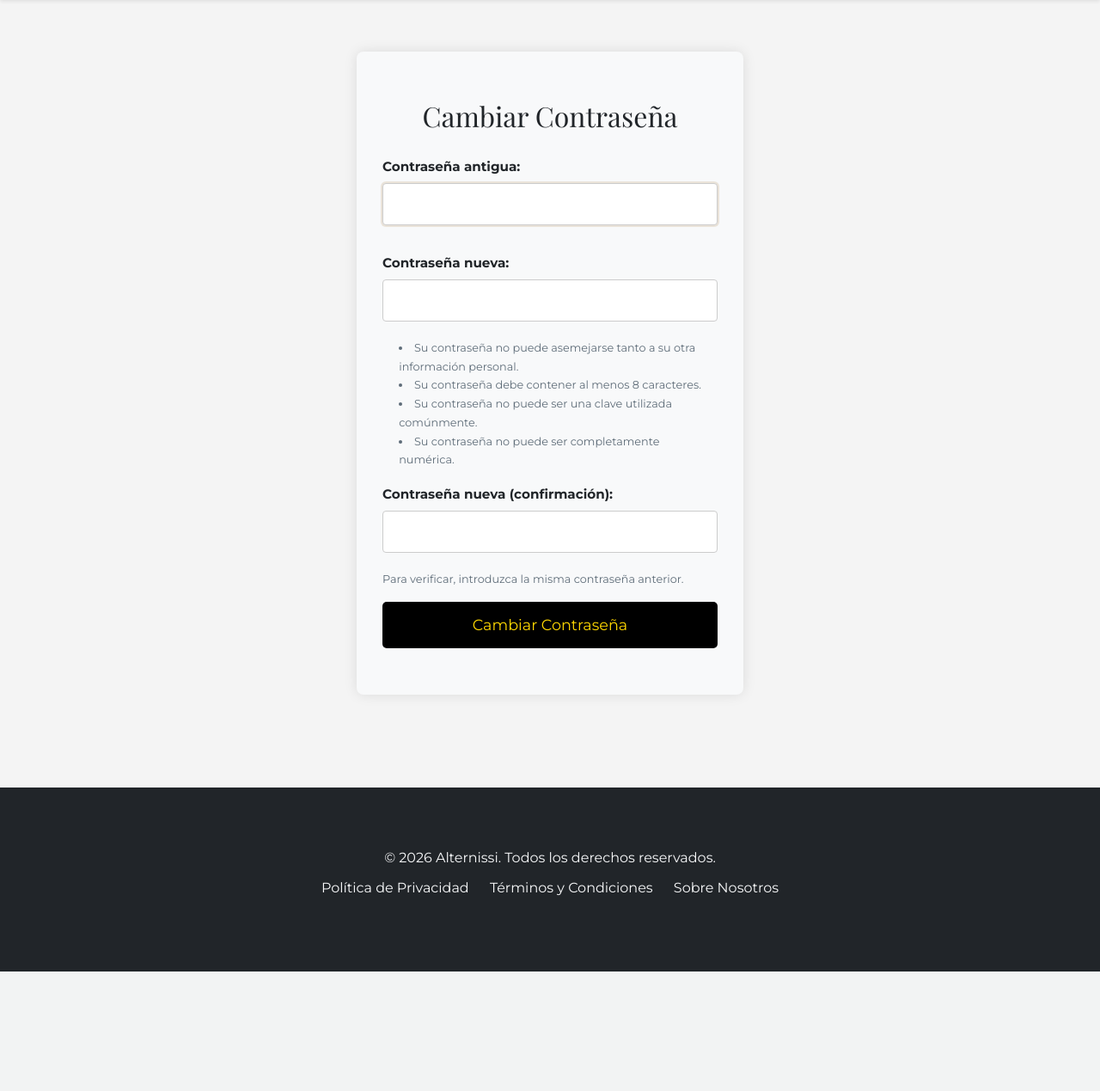
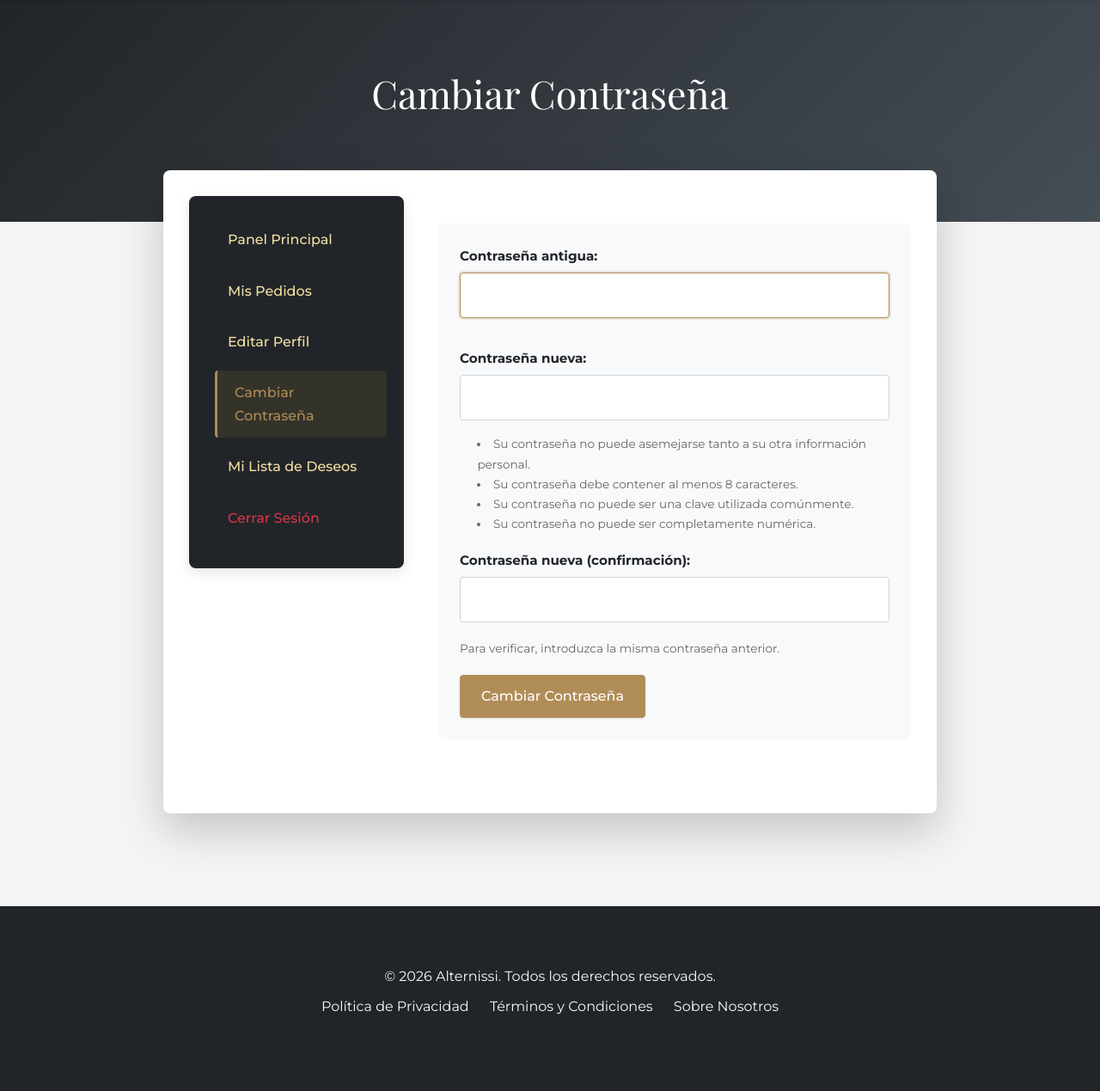
Before and after one commit to sergiorhvenetor/Alternissi, a Django app: page /cuenta/cambiar-password/ in a window 1280 px wide. Shown: the part 213-1482 px from the top of the page at 86% size. Before the commit the page ends 1343 px from the top, so only its background shows below. Run offline with Django 5.2, Linux system fonts and the light colour scheme; a user stored in the database is signed in; data comes from the database, SQL or seed files in the repository; both versions use the stored data as it was after the commit; some web fonts are replaced.

Commit message:
Implement overlapping 'on top' UI for dashboard and account pages
- Added 'header_banner' block to base.html for background banners.
- Created '.page-banner' CSS class for dark gradient hero backgrounds.
- Updated '.account-container' with negative margins and high z-index to create an overlap effect.
- Applied the new layout to Dashboard, Orders, Profile, Wishlist, and Password Change pages.
- Standardized account sidebar and unified styling across auth and cuenta templates.
- Moved inline success styles to centralized CSS.

Co-authored-by: sergiorhvenetor <118022314+sergiorhvenetor@users.noreply.github.com>

```diff
--- a/post/static/post/css/style.css
+++ b/post/static/post/css/style.css
@@ -687,10 +687,26 @@ form textarea::placeholder {
     margin-bottom: 0.5rem;
 }
 
+/* --- Banner de Página (para efecto de superposición) --- */
+.page-banner {
+    background: linear-gradient(135deg, var(--color-dark-gray) 0%, #454d55 100%);
+    padding: 60px 0 100px;
+    color: var(--color-white);
+    text-align: center;
+    position: relative;
+}
+
+.page-banner h1 {
+    color: var(--color-white);
+    margin: 0;
+    font-size: 2.8rem;
+    font-family: var(--font-secondary);
+}
+
 /* --- Panel de Cuenta y Dashboard --- */
 .account-container {
     max-width: 900px;
-    margin: -60px auto 40px;
+    margin: -80px auto 40px;
     padding: 30px;
     background-color: var(--white);
     border-radius: 8px;
@@ -820,6 +836,16 @@ form textarea::placeholder {
     margin-bottom: 30px;
     border-left: 4px solid var(--gold);
     animation: fadeIn 0.8s ease-out;
+}
+
+.welcome-box--success {
+    background-color: rgba(40, 167, 69, 0.1);
+    border-left-color: var(--color-success);
+}
+
+.welcome-box--success h2 {
+    color: var(--color-success);
+    border-bottom-color: var(--color-success);
 }
 
 .recent-orders-table, .orders-table {
--- a/post/templates/post/auth/password_change_form.html
+++ b/post/templates/post/auth/password_change_form.html
@@ -1,22 +1,34 @@
 {% extends "post/base.html" %}
+{% load static %}
+
 {% block title %}Cambiar Contraseña - {{ block.super }}{% endblock %}
-{% block extra_head %}
-{# Reutilizar estilos de auth-form-container de login.html/registro.html si es posible #}
-<style>
-    .auth-form-container { max-width: 450px; margin: 40px auto; padding: 30px; background-color: #f8f9fa; border-radius: 8px; box-shadow: 0 0 15px rgba(0,0,0,.1); }
-    .auth-form-container h1 { text-align: center; margin-bottom: 25px; font-size: 2em; }
-    .form-group { margin-bottom: 15px; }
-    .form-group label { display: block; margin-bottom: 6px; font-weight: bold; }
-    .form-group input[type="password"] { width: 100%; padding: 10px; border: 1px solid #ccc; border-radius: 4px; box-sizing: border-box; font-size: 1em; }
-    .form-group ul.errorlist { list-style: none; padding: 0; margin: 5px 0 0 0; color: #dc3545; font-size: 0.85em;}
-    .form-group .helptext { font-size: 0.8em; color: #5e6c78; margin-top: 4px; display:block; }
-    .btn-submit-auth { display: block; width: 100%; padding: 12px; background-color: #000000; color: gold; border: none; border-radius: 5px; font-size: 1.1em; cursor: pointer; }
-</style>
+
+{% block header_banner %}
+<section class="page-banner">
+    <div class="container">
+        <h1>Cambiar Contraseña</h1>
+    </div>
+</section>
 {% endblock %}
+
 {% block content %}
-<div class="auth-form-container">
-    <h1>Cambiar Contraseña</h1>
-    <form method="post">
+<div class="account-container">
+    <div class="account-grid">
+        <aside class="account-nav">
+            <ul>
+                <li><a href="{% url 'tienda:cuenta_dashboard' %}">Panel Principal</a></li>
+                <li><a href="{% url 'tienda:lista_pedidos_cliente' %}">Mis Pedidos</a></li>
+                <li><a href="{% url 'tienda:editar_perfil_cliente' %}">Editar Perfil</a></li>
+                <li><a href="{% url 'tienda:password_change' %}" class="active">Cambiar Contraseña</a></li>
+                <li><a href="{% url 'tienda:ver_lista_deseos' %}">Mi Lista de Deseos</a></li>
+                <li>
+                    <form id="sidebar-logout-form" action="{% url 'tienda:logout' %}" method="post" style="display: none;">{% csrf_token %}</form>
+                    <a href="#" onclick="document.getElementById('sidebar-logout-form').submit(); return false;">Cerrar Sesión</a>
+                </li>
+            </ul>
+        </aside>
+        <main class="account-content">
+            <form method="post" class="profile-form">
                 {% csrf_token %}
                 {% if form.non_field_errors %}<ul class="errorlist nonfield">{% for error in form.non_field_errors %}<li>{{ error }}</li>{% endfor %}</ul>{% endif %}
                 {% for field in form %}
@@ -27,7 +39,9 @@
                     {% if field.errors %}<ul class="errorlist">{% for error in field.errors %}<li>{{ error }}</li>{% endfor %}</ul>{% endif %}
                 </div>
                 {% endfor %}
-        <button type="submit" class="btn-submit-auth">Cambiar Contraseña</button>
+                <button type="submit" class="btn btn-primary">Cambiar Contraseña</button>
             </form>
+        </main>
+    </div>
 </div>
 {% endblock %}
--- a/post/templates/post/base.html
+++ b/post/templates/post/base.html
@@ -53,6 +53,8 @@
         </div>
     </header>
 
+    {% block header_banner %}{% endblock %}
+
     <main class="container fade-in">
         {% if messages %}
             <div class="messages-container">
```
Also changed, not shown: post/templates/post/auth/password_change_done.html (+33 -12 lines), post/templates/post/cuenta/dashboard.html (+8 -1 lines), post/templates/post/cuenta/detalle_pedido.html (+8 -1 lines), post/templates/post/cuenta/editar_perfil.html (+8 -1 lines), post/templates/post/cuenta/lista_pedidos.html (+8 -1 lines), post/templates/post/lista_deseos.html (+8 -1 lines), db.sqlite3. Lines whose indentation alone changed are shown as unchanged.
